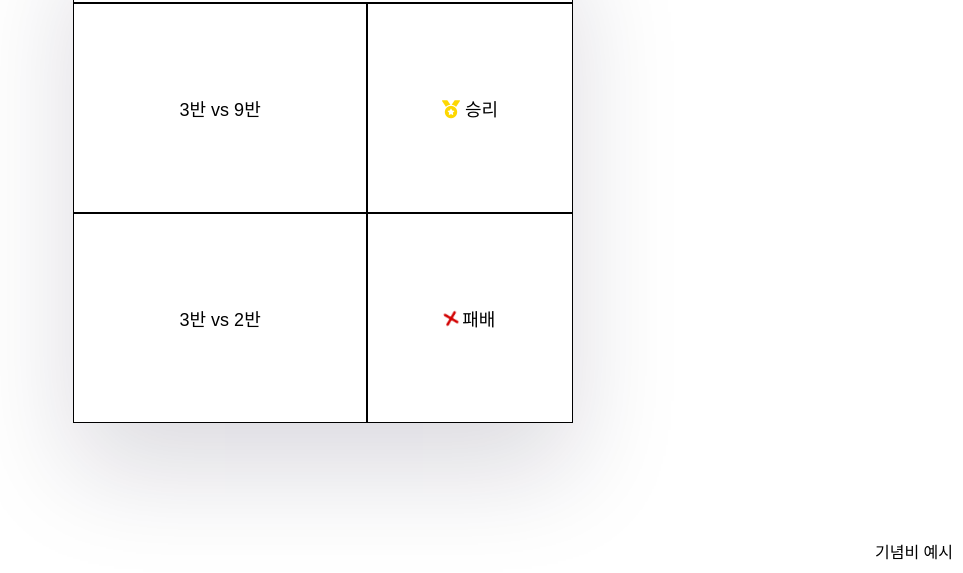
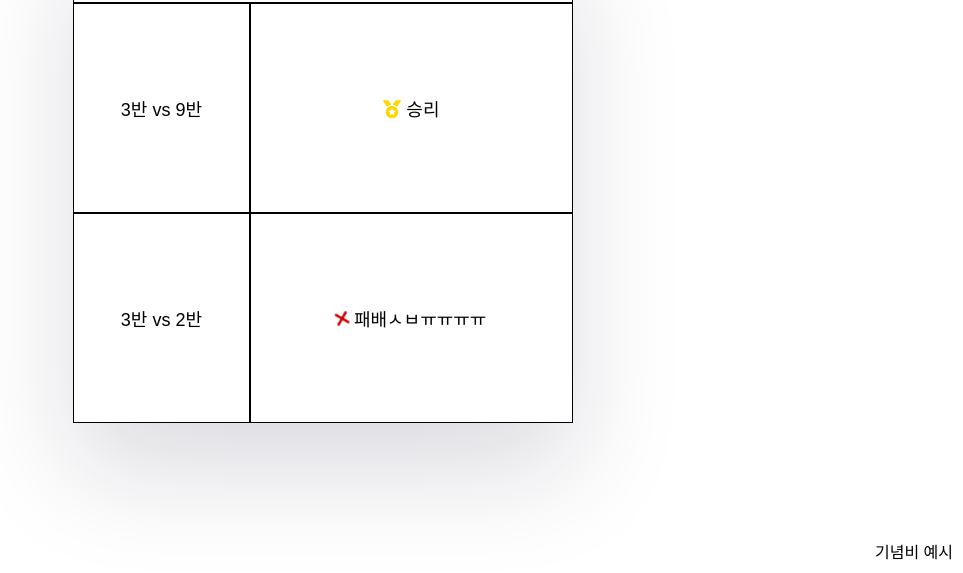
Before and after one commit to ehfthxqlqla/sports, a plain HTML site: page index.html in a window 1280 px wide. Shown: the part 227-800 px from the top of the page, without its empty margins (317-1280 px from the left). Drawn offline with Linux system fonts and the light colour scheme.

Commit message:
피구대회 좆망

```diff
--- a/index.html
+++ b/index.html
@@ -32,7 +32,7 @@
             <td>3반 vs 2반</td>
             <td class="defeat">
                 <i class="fa-solid fa-xmark"></i>
-                패배
+                패배ㅅㅂㅠㅠㅠㅠ
             </td>
         </tr>
     </table>
```
